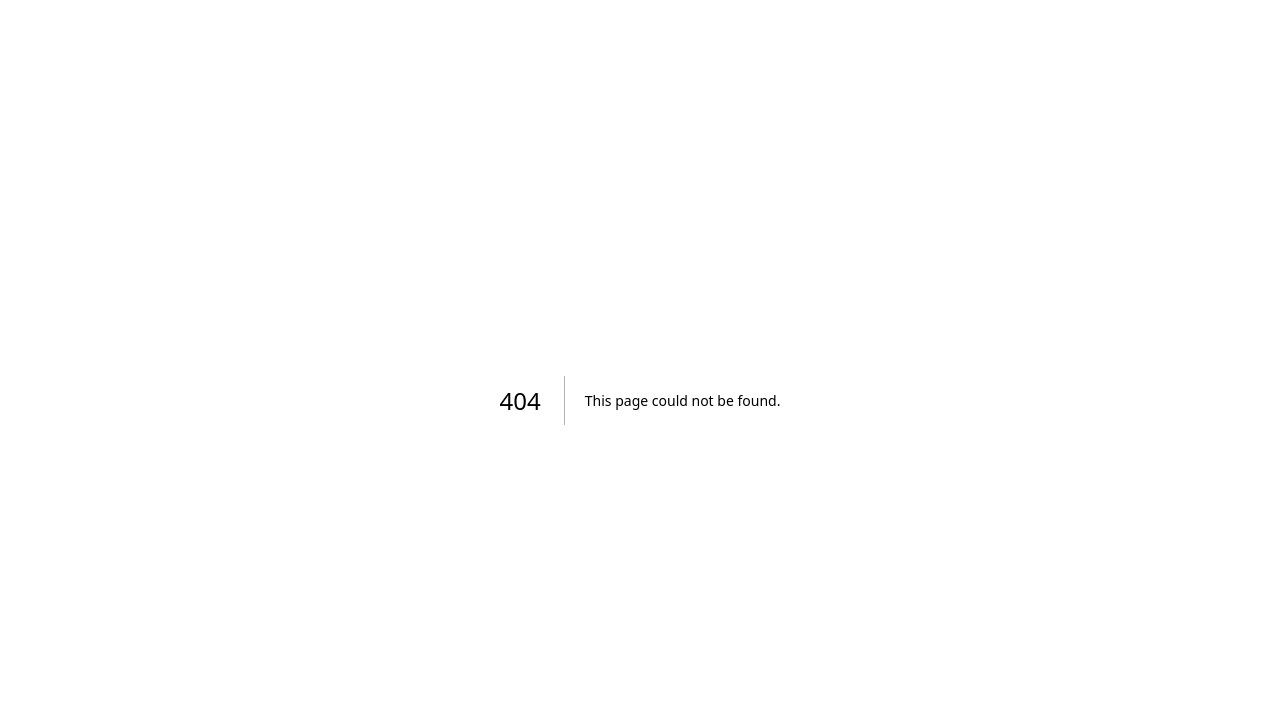
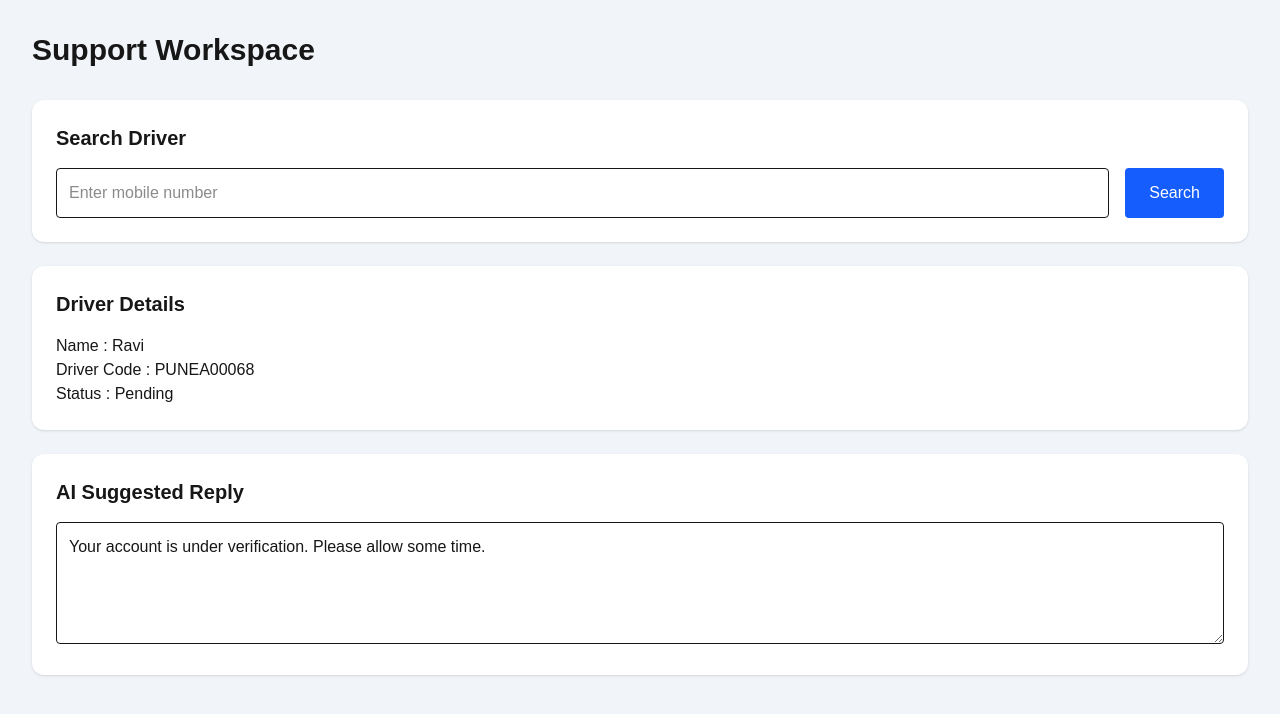
Before and after one commit to AnilKumarMC02/docip-platform, a Next.js app in the folder frontend/: page /support in a window 1280 px wide. Before the commit this address had no page. Shown: the top 714 px of the page. Built offline with nearby package versions, Linux system fonts and the light colour scheme.

Commit message:
Build DOCIP support workspace screen

```diff
--- /dev/null
+++ b/frontend/app/support/page.tsx
@@ -0,0 +1,21 @@
+import SearchDriver from "../../features/support/components/SearchDriver";
+
+import DriverDetails from "../../features/support/components/DriverDetails";
+
+import AiReplyBox from "../../features/support/components/AiReplyBox";
+
+export default function SupportPage() {
+  return (
+    <main className="p-8 bg-slate-100 min-h-screen">
+      <h1 className="text-3xl font-bold mb-8">Support Workspace</h1>
+
+      <div className="space-y-6">
+        <SearchDriver />
+
+        <DriverDetails />
+
+        <AiReplyBox />
+      </div>
+    </main>
+  );
+}
--- /dev/null
+++ b/frontend/features/support/components/AiReplyBox.tsx
@@ -0,0 +1,13 @@
+export default function AiReplyBox() {
+  return (
+    <div className="bg-white rounded-xl shadow p-6">
+      <h2 className="text-xl font-semibold mb-4">AI Suggested Reply</h2>
+
+      <textarea
+        rows={4}
+        className="w-full border rounded p-3"
+        defaultValue="Your account is under verification. Please allow some time."
+      />
+    </div>
+  );
+}
--- /dev/null
+++ b/frontend/features/support/components/DriverDetails.tsx
@@ -0,0 +1,13 @@
+export default function DriverDetails() {
+  return (
+    <div className="bg-white rounded-xl shadow p-6">
+      <h2 className="text-xl font-semibold mb-4">Driver Details</h2>
+
+      <p>Name : Ravi</p>
+
+      <p>Driver Code : PUNEA00068</p>
+
+      <p>Status : Pending</p>
+    </div>
+  );
+}
--- /dev/null
+++ b/frontend/features/support/components/SearchDriver.tsx
@@ -0,0 +1,17 @@
+export default function SearchDriver() {
+  return (
+    <div className="bg-white rounded-xl shadow p-6">
+      <h2 className="text-xl font-semibold mb-4">Search Driver</h2>
+
+      <div className="flex gap-4">
+        <input
+          type="text"
+          placeholder="Enter mobile number"
+          className="border p-3 rounded w-full"
+        />
+
+        <button className="bg-blue-600 text-white px-6 rounded">Search</button>
+      </div>
+    </div>
+  );
+}
```
